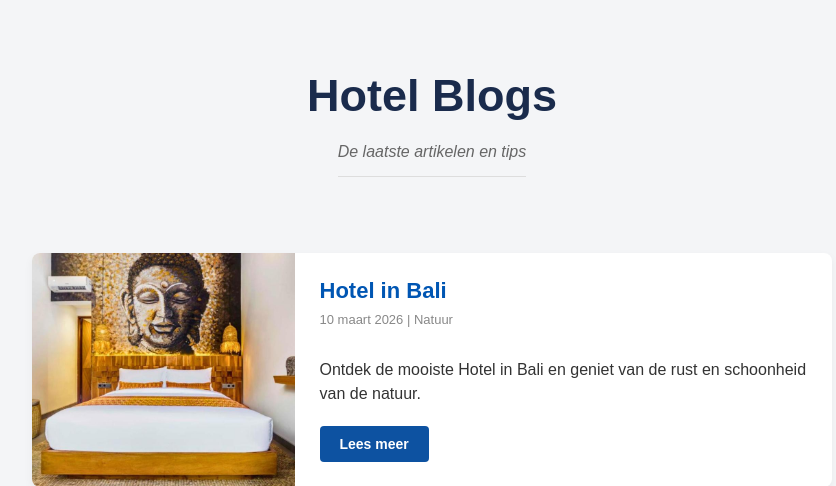
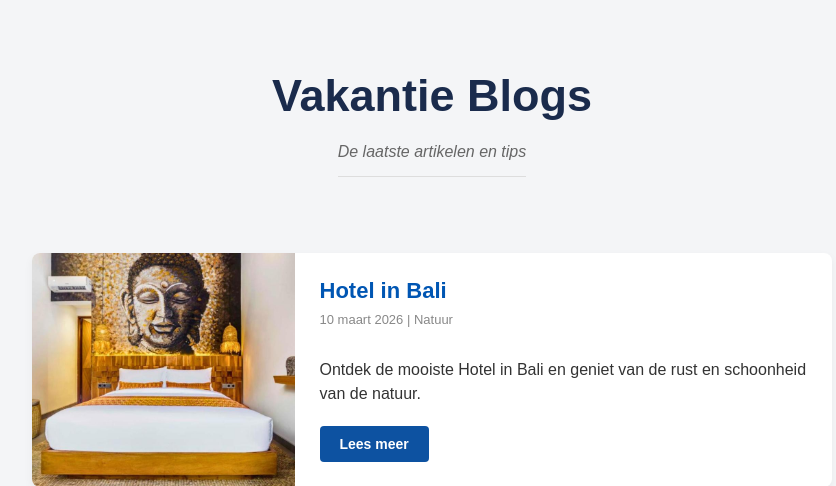
Before and after one commit to Zi3DDD/blogwebapp, a PHP site: page / in a window 1280 px wide. Shown: the top 486 px of the page, without its empty margins (208-1044 px from the left). Run offline with PHP 8.4, Linux system fonts and the light colour scheme.

Commit message:
Naam aanpassingen

```diff
--- a/Index.php
+++ b/Index.php
@@ -3,13 +3,13 @@
 <head>
     <meta charset="UTF-8">
     <meta name="viewport" content="width=device-width, initial-scale=1.0">
-    <title>Hotel Blogs</title>
+    <title>Vakantie Blogs</title>
     <link rel="stylesheet" href="style.css">
 </head>
 <body>
 
     <header class="blog-header">
-        <h1>Hotel Blogs</h1>
+        <h1>Vakantie Blogs</h1>
         <p>De laatste artikelen en tips</p>
     </header>
 
--- a/blog.php
+++ b/blog.php
@@ -9,12 +9,12 @@
 <body>
 
     <header class="blog-header">
-        <h1>Mijn Blog</h1>
+        <h1>Vakantie Blog</h1>
         <p>De laatste artikelen en tips</p>
     </header>
 
     <main class="artikel-container">
-        <a href="index.html" class="terug-knop">&larr; Terug naar overzicht</a>
+        <a href="index.php" class="terug-knop">&larr; Terug naar overzicht</a>
 
         <article class="volledig-artikel">
             <h1 class="artikel-titel">Hotel in Bali</h1>
```
